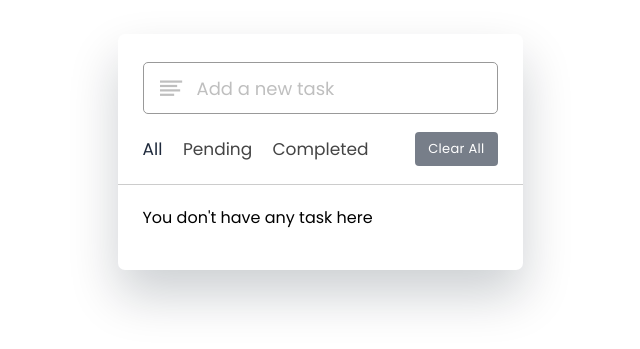
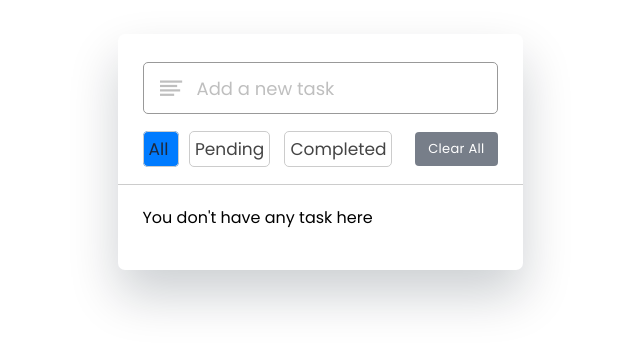
Before and after one commit to dolly4657/ToDO_App, a plain HTML site: page index.html in a window 1280 px wide. Shown: the part 103-452 px from the top of the page, without its empty margins (320-960 px from the left). Drawn offline with nearby package versions, Linux system fonts and the light colour scheme.

Commit message:
added active state of buttons

```diff
--- a/style.css
+++ b/style.css
@@ -259,3 +259,28 @@ li {
     margin-top: 4px;
   }
 }
+
+/* Define the styles for the active class */
+.active {
+  background-color: #007bff; /* Change this to your preferred background color */
+  color: #fff; /* Change this to your preferred text color */
+  border: 1px solid #007bff; /* Change this to your preferred border color */
+  /* Add any other styles you want for the "active" state */
+}
+
+/* Additional styles for non-active buttons */
+.filters span {
+  padding: 5px 5px;
+  cursor: pointer;
+  border: 1px solid #ccc;
+  margin: 0 5px;
+  border-radius: 5px;
+  text-align: center;
+  user-select: none;
+  transition: background-color 0.2s;
+}
+
+/* Define hover effect for non-active buttons */
+.filters span:hover {
+
+}
```
Also changed, not shown: index.html (+1 -0 lines).
